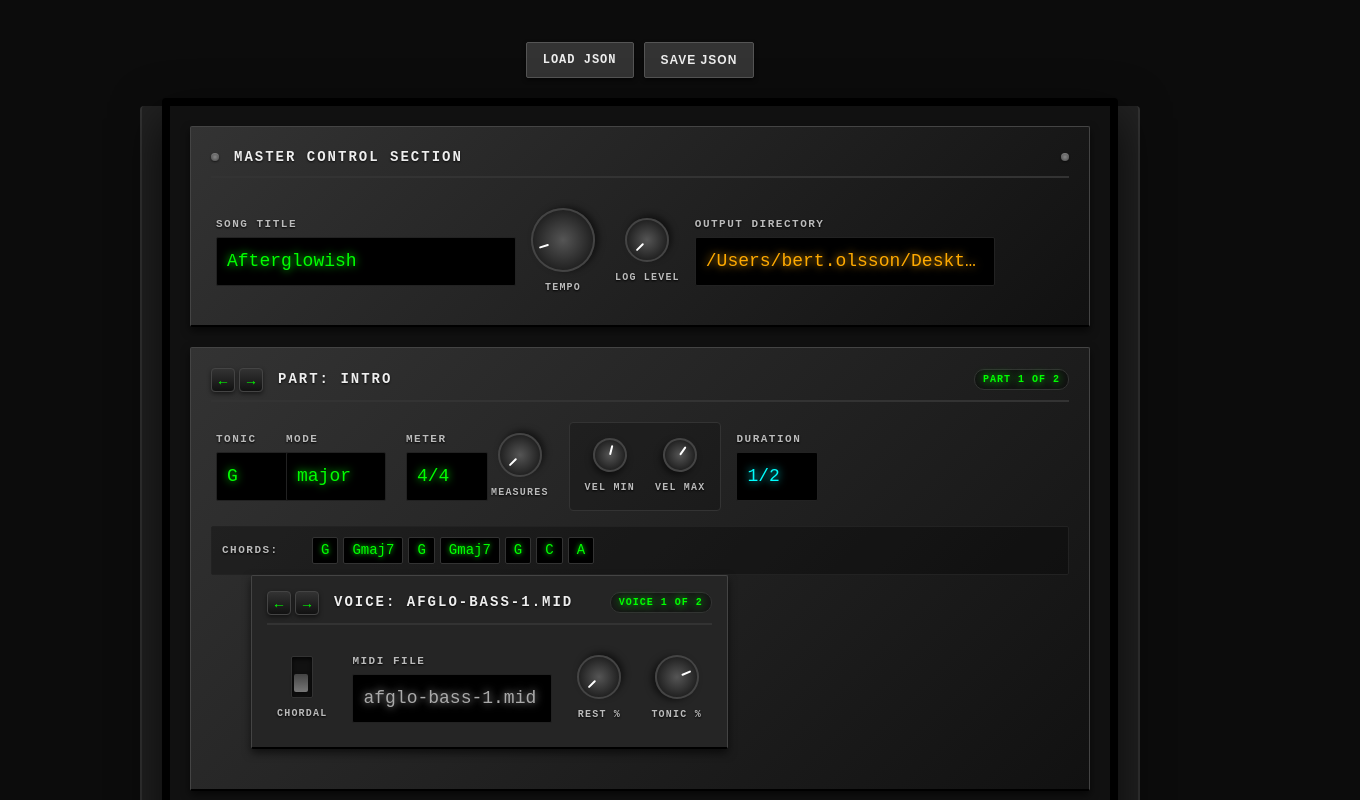
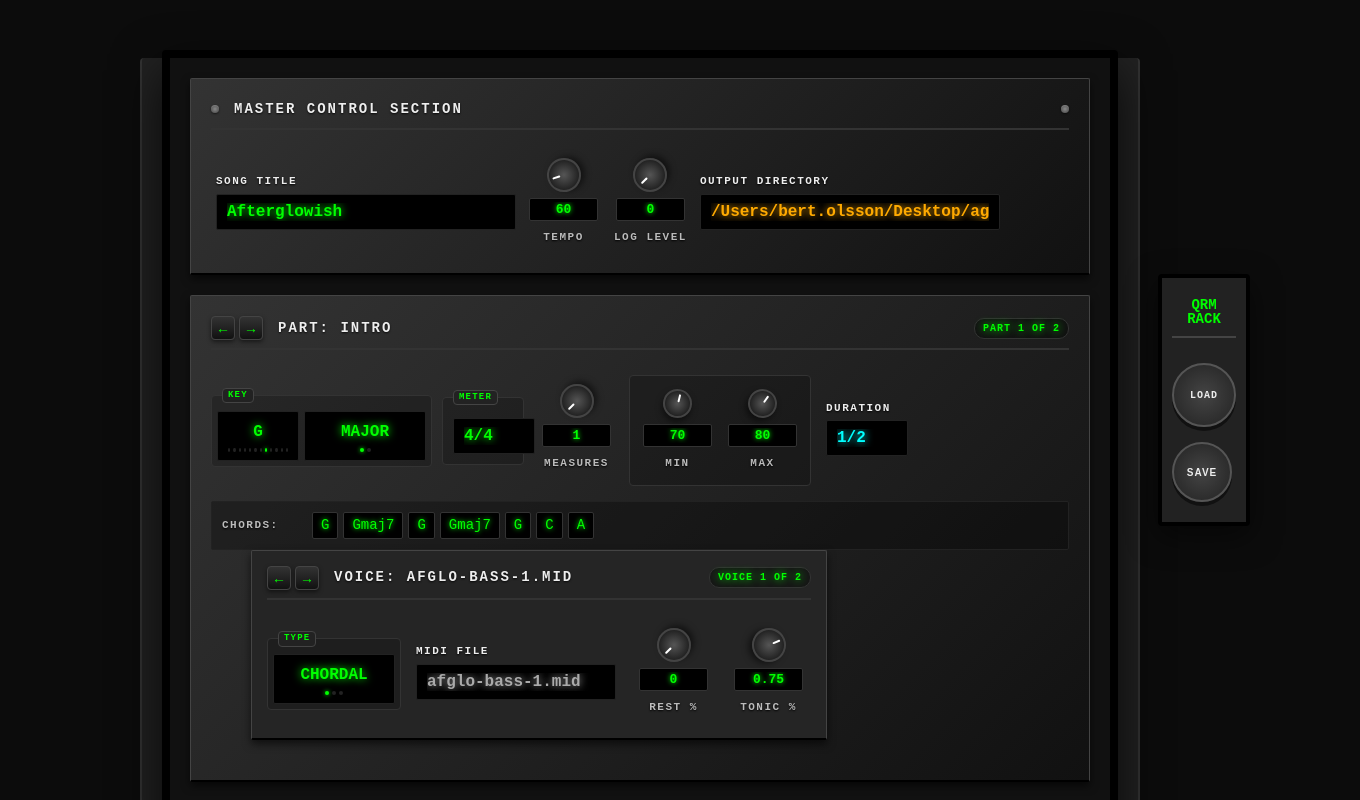
Before and after one commit to bso2001/qrm-ui, a Svelte app: page / in a window 1280 px wide. Shown: the top 800 px of the page, 1360 px wide, since content can reach past the window. Built offline with nearby package versions, Linux system fonts and the light colour scheme.

Commit message:
v1.1: Interactive Choice selectors, sidebar navigation, and standardized knob UI

```diff
--- a/src/App.svelte
+++ b/src/App.svelte
@@ -5,6 +5,11 @@
   import Knob from './lib/components/Knob.svelte';
   import Display from './lib/components/Display.svelte';
   import Switch from './lib/components/Switch.svelte';
+  import Choice from './lib/components/Choice.svelte';
+
+  const tonics = ['C', 'C#', 'D', 'D#', 'E', 'F', 'F#', 'G', 'G#', 'A', 'A#', 'B'];
+  const modes = ['major', 'minor'];
+  const voiceTypes = ['chordal', 'freeform', 'chords'];
 
   const initialSong = {
     "name"      : "Afterglowish",
@@ -126,22 +131,23 @@
 </script>
 
 <main>
-  <div class="toolbar">
-    <label class="btn">
-      LOAD JSON
+  <div class="sidebar">
+    <div class="logo">QRM<br>RACK</div>
+    <label class="btn sidebar-btn">
+      LOAD
       <input type="file" accept=".json" on:change={handleFileLoad} hidden />
     </label>
-    <button class="btn" on:click={downloadJson}>SAVE JSON</button>
+    <button class="btn sidebar-btn" on:click={downloadJson}>SAVE</button>
   </div>
 
   {#if $songStore}
     <div class="rack">
       <!-- Master Section -->
       <RackUnit title="Master Control Section">
-        <Display value={$songStore.name || loadedFilename || "-- UNSET --"} label="Song Title" width="300px" />
-        <Knob bind:value={$songStore.tempo} min={40} max={240} label="Tempo" size={60} />
-        <Knob bind:value={$songStore.loglevel} min={0} max={4} label="Log Level" size={40} />
-        <Display value={$songStore.outputDir || "-- UNSET --"} label="Output Directory" width="300px" color="#ffaa00" />
+        <Display bind:value={$songStore.name} label="Song Title" width="300px" />
+        <Knob bind:value={$songStore.tempo} min={40} max={240} label="Tempo" />
+        <Knob bind:value={$songStore.loglevel} min={0} max={4} label="Log Level" />
+        <Display bind:value={$songStore.outputDir} label="Output Directory" width="300px" color="#ffaa00" />
       </RackUnit>
 
       <!-- Current Part -->
@@ -154,12 +160,56 @@
           on:prev={prevPart}
         >
           <div class="row">
-            <Display value={resolveParam($songStore, selectedPartIndex, 0, 'key')?.tonic || "-"} label="Tonic" width="50px" />
-            <Display value={resolveParam($songStore, selectedPartIndex, 0, 'key')?.mode || "-"} label="Mode" width="100px" />
-            <Display
-              value="{resolveParam($songStore, selectedPartIndex, 0, 'meter')?.numerator || 4}/{resolveParam($songStore, selectedPartIndex, 0, 'meter')?.denominator || 4}"
-              label="Meter" width="60px"
-            />
+            <div class="grouped-box">
+              <span class="box-label">KEY</span>
+              <Choice
+                value={resolveParam($songStore, selectedPartIndex, 0, 'key')?.tonic}
+                options={tonics}
+                on:change={(e) => {
+                  let k = resolveParam($songStore, selectedPartIndex, 0, 'key');
+                  if (!k) {
+                    currentPart.key = { tonic: e.detail, mode: 'major' };
+                  } else {
+                    k.tonic = e.detail;
+                  }
+                  $songStore = $songStore;
+                }}
+                width="50px"
+              />
+              <Choice
+                value={resolveParam($songStore, selectedPartIndex, 0, 'key')?.mode}
+                options={modes}
+                on:change={(e) => {
+                  let k = resolveParam($songStore, selectedPartIndex, 0, 'key');
+                  if (!k) {
+                    currentPart.key = { tonic: 'C', mode: e.detail };
+                  } else {
+                    k.mode = e.detail;
+                  }
+                  $songStore = $songStore;
+                }}
+                width="100px"
+              />
+            </div>
+
+            <div class="grouped-box">
+              <span class="box-label">METER</span>
+              <Display
+                value="{resolveParam($songStore, selectedPartIndex, 0, 'meter')?.numerator || 4}/{resolveParam($songStore, selectedPartIndex, 0, 'meter')?.denominator || 4}"
+                on:change={(e) => {
+                  let m = resolveParam($songStore, selectedPartIndex, 0, 'meter');
+                  const [n, d] = e.detail.split('/');
+                  if (!m) {
+                    currentPart.meter = { numerator: parseInt(n), denominator: parseInt(d) };
+                  } else {
+                    m.numerator = parseInt(n);
+                    m.denominator = parseInt(d);
+                  }
+                  $songStore = $songStore;
+                }}
+                width="60px"
+              />
+            </div>
 
             <Knob
               value={resolveParam($songStore, selectedPartIndex, 0, 'nMeasures') || 1}
@@ -168,7 +218,7 @@
                 else $songStore.nMeasures = e.detail;
                 $songStore = $songStore;
               }}
-              min={1} max={128} label="Measures" size={40}
+              min={1} max={128} label="Measures"
             />
 
             <div class="velocity-box">
@@ -183,7 +233,7 @@
                   }
                   $songStore = $songStore;
                 }}
-                min={0} max={127} label="Vel Min" size={30}
+                min={0} max={127} label="Min" size={25}
               />
               <Knob
                 value={resolveParam($songStore, selectedPartIndex, 0, 'velocity')?.[1] || 80}
@@ -196,12 +246,20 @@
                   }
                   $songStore = $songStore;
                 }}
-                min={0} max={127} label="Vel Max" size={30}
+                min={0} max={127} label="Max" size={25}
               />
             </div>
 
             <Display
-              value={resolveParam($songStore, selectedPartIndex, 0, 'duration') || "1/4"}
+              value={resolveParam($songStore, selectedPartIndex, 0, 'duration')}
+              on:change={(e) => {
+                if (e.detail.startsWith('[')) {
+                  try { currentPart.duration = JSON.parse(e.detail); } catch(err) { currentPart.duration = e.detail; }
+                } else {
+                  currentPart.duration = e.detail;
+                }
+                $songStore = $songStore;
+              }}
               label="Duration" width="80px" color="#00ffff"
             />
           </div>
@@ -229,8 +287,19 @@
               on:prev={prevVoice}
             >
               <div class="row">
-                <Switch on={currentVoice.type === 'chordal'} label="Chordal" />
-                <Display value={currentVoice.file || "internal"} label="MIDI File" width="200px" color="#aaa" />
+                <div class="grouped-box">
+                  <span class="box-label">TYPE</span>
+                  <Choice
+                    value={currentVoice.type}
+                    options={voiceTypes}
+                    on:change={(e) => {
+                      currentVoice.type = e.detail;
+                      $songStore = $songStore;
+                    }}
+                    width="100px"
+                  />
+                </div>
+                <Display bind:value={currentVoice.file} label="MIDI File" width="200px" color="#aaa" />
                 <Knob
                   value={resolveParam($songStore, selectedPartIndex, selectedVoiceIndex, 'restPct') || 0}
                   on:change={(e) => {
@@ -239,7 +308,7 @@
                     else $songStore.restPct = e.detail;
                     $songStore = $songStore;
                   }}
-                  min={0} max={1} label="Rest %" size={40}
+                  min={0} max={1} label="Rest %"
                 />
 
                 {#if resolveParam($songStore, selectedPartIndex, selectedVoiceIndex, 'tonicPct') !== undefined}
@@ -250,7 +319,7 @@
                       else if (currentPart.tonicPct !== undefined) currentPart.tonicPct = e.detail;
                       $songStore = $songStore;
                     }}
-                    min={0} max={1} label="Tonic %" size={40}
+                    min={0} max={1} label="Tonic %"
                   />
                 {/if}
 
@@ -262,7 +331,7 @@
                       else if (currentPart.inversionPct !== undefined) currentPart.inversionPct = e.detail;
                       $songStore = $songStore;
                     }}
-                    min={0} max={1} label="Inv %" size={40}
+                    min={0} max={1} label="Inv %"
                   />
                 {/if}
               </div>
@@ -278,33 +347,68 @@
   main {
     width: 100%;
     display: flex;
-    flex-direction: column;
-    align-items: center;
+    justify-content: center;
+    align-items: flex-start;
+    padding-right: 120px;
   }
 
-  .toolbar {
-    margin-bottom: 20px;
+  .sidebar {
+    position: fixed;
+    right: 30px;
+    top: 50%;
+    transform: translateY(-50%);
     display: flex;
-    gap: 10px;
+    flex-direction: column;
+    gap: 15px;
+    background: #222;
+    padding: 20px 10px;
+    border: 4px solid #000;
+    border-radius: 4px;
+    box-shadow: 0 10px 30px rgba(0,0,0,0.5);
+    z-index: 100;
+  }
+
+  .logo {
+    font-size: 14px;
+    font-weight: 900;
+    color: var(--accent);
+    text-align: center;
+    border-bottom: 2px solid #444;
+    padding-bottom: 10px;
+    margin-bottom: 10px;
+    line-height: 1;
   }
 
   .btn {
     background: #333;
     border: 1px solid #555;
     color: #eee;
-    padding: 8px 16px;
     cursor: pointer;
-    font-size: 12px;
     font-weight: bold;
     text-transform: uppercase;
     letter-spacing: 1px;
-    box-shadow: 0 2px 4px rgba(0,0,0,0.5);
     border-radius: 2px;
   }
 
-  .btn:hover {
-    background: #444;
-    border-color: #666;
+  .sidebar-btn {
+    width: 60px;
+    height: 60px;
+    display: flex;
+    align-items: center;
+    justify-content: center;
+    text-align: center;
+    font-size: 10px;
+    border-radius: 50%;
+    background: radial-gradient(circle, #444, #222);
+    border: 2px solid #555;
+    box-shadow: 0 4px 0 #111;
+    transition: all 0.05s;
+  }
+
+  .sidebar-btn:active {
+    transform: translateY(2px);
+    box-shadow: 0 2px 0 #000;
+    background: radial-gradient(circle, #333, #111);
   }
 
   .rack {
@@ -337,12 +441,34 @@
     flex-wrap: wrap;
   }
 
-  .velocity-box {
+  .velocity-box, .grouped-box {
     display: flex;
     background: rgba(0,0,0,0.2);
     padding: 5px;
     border-radius: 4px;
     border: 1px solid #333;
+    position: relative;
+    margin-top: 5px;
+  }
+
+  .grouped-box {
+    gap: 5px;
+    align-items: flex-end;
+    padding-top: 15px; /* Space for the floating label */
+  }
+
+  .box-label {
+    position: absolute;
+    top: -8px;
+    left: 10px;
+    font-size: 9px;
+    color: var(--accent);
+    background: #222;
+    padding: 0 5px;
+    font-weight: bold;
+    letter-spacing: 1.2px;
+    border: 1px solid #444;
+    border-radius: 4px;
   }
 
   .chords-row {
--- /dev/null
+++ b/src/lib/components/Choice.svelte
@@ -0,0 +1,91 @@
+<script lang="ts">
+  import { createEventDispatcher } from 'svelte';
+
+  export let value: string = '';
+  export let options: string[] = [];
+  export let width: string = 'auto';
+  export let color: string = '#00ff00';
+
+  const dispatch = createEventDispatcher();
+
+  function next() {
+    const currentIndex = options.indexOf(value);
+    const nextIndex = (currentIndex + 1) % options.length;
+    value = options[nextIndex];
+    dispatch('change', value);
+  }
+
+  function prev(e: MouseEvent) {
+    e.preventDefault();
+    const currentIndex = options.indexOf(value);
+    const nextIndex = (currentIndex - 1 + options.length) % options.length;
+    value = options[nextIndex];
+    dispatch('change', value);
+  }
+</script>
+
+<div
+  class="choice-container"
+  style="--width: {width}; --accent: {color}"
+  on:click={next}
+  on:contextmenu={prev}
+>
+  <div class="display">
+    {value}
+  </div>
+  <div class="indicators">
+    {#each options as opt}
+      <div class="dot" class:active={opt === value}></div>
+    {/each}
+  </div>
+</div>
+
+<style>
+  .choice-container {
+    display: flex;
+    flex-direction: column;
+    background-color: #000;
+    color: var(--accent);
+    padding: 8px 10px;
+    border-radius: 2px;
+    box-shadow: inset 0 2px 4px rgba(0,0,0,0.8);
+    border: 1px solid #222;
+    cursor: pointer;
+    user-select: none;
+    min-width: 60px;
+    width: var(--width);
+    transition: border-color 0.1s;
+  }
+
+  .choice-container:hover {
+    border-color: #444;
+  }
+
+  .display {
+    font-size: 16px;
+    text-shadow: 0 0 8px var(--accent);
+    font-family: 'Courier New', Courier, monospace;
+    font-weight: bold;
+    text-align: center;
+    text-transform: uppercase;
+  }
+
+  .indicators {
+    display: flex;
+    justify-content: center;
+    gap: 3px;
+    margin-top: 4px;
+  }
+
+  .dot {
+    width: 4px;
+    height: 4px;
+    background: #222;
+    border-radius: 50%;
+  }
+
+  .dot.active {
+    background: var(--accent);
+    box-shadow: 0 0 4px var(--accent);
+  }
+</style>
--- a/src/lib/components/Display.svelte
+++ b/src/lib/components/Display.svelte
@@ -1,17 +1,30 @@
 <script lang="ts">
+  import { createEventDispatcher } from 'svelte';
+
   export let value: any = '';
   export let label: string = '';
   export let width: string = 'auto';
   export let color: string = '#00ff00';
+
+  const dispatch = createEventDispatcher();
+
+  function handleChange(event: Event) {
+    const newVal = (event.target as HTMLInputElement).value;
+    dispatch('change', newVal);
+  }
 </script>
 
 <div class="display-container" style="--width: {width}">
   {#if label}
     <span class="display-label">{label}</span>
   {/if}
-  <div class="display" style="--accent: {color}">
-    {value}
-  </div>
+  <input
+    type="text"
+    class="display-input"
+    style="--accent: {color}"
+    value={typeof value === 'object' ? JSON.stringify(value) : value}
+    on:change={handleChange}
+  />
 </div>
 
 <style>
@@ -22,25 +35,29 @@
     width: var(--width);
   }
 
-  .display {
+  .display-input {
     background-color: #000;
     color: var(--accent);
-    padding: 10px;
+    padding: 8px 10px; /* Reduced padding */
     border-radius: 2px;
     box-shadow: inset 0 2px 4px rgba(0,0,0,0.8);
-    font-size: 18px;
+    font-size: 16px; /* Balanced size */
     text-shadow: 0 0 8px var(--accent);
     border: 1px solid #222;
     font-family: 'Courier New', Courier, monospace;
     min-width: 60px;
-    overflow: hidden;
-    text-overflow: ellipsis;
-    white-space: nowrap;
+    outline: none;
+    transition: border-color 0.1s;
+    font-weight: bold;
+  }
+
+  .display-input:focus {
+    border-color: var(--accent);
   }
 
   .display-label {
-    font-size: 11px;
-    color: #bbb;
+    font-size: 11px; /* Matches Knob label */
+    color: #eee;
     margin-bottom: 4px;
     text-transform: uppercase;
     letter-spacing: 1.5px;
--- a/src/lib/components/Knob.svelte
+++ b/src/lib/components/Knob.svelte
@@ -1,11 +1,11 @@
 <script lang="ts">
   import { createEventDispatcher } from 'svelte';
 
-  export let value: number = 0;
+  export let value: any = 0;
   export let min: number = 0;
   export let max: number = 100;
   export let label: string = '';
-  export let size: number = 50;
+  export let size: number = 30; // Standardized to velocity size
 
   const dispatch = createEventDispatcher();
 
@@ -13,9 +13,11 @@
   let startY: number;
   let startValue: number;
 
-  $: rotation = ((value - min) / (max - min)) * 270 - 135;
+  $: numericValue = typeof value === 'number' ? value : 0;
+  $: rotation = ((numericValue - min) / (max - min)) * 270 - 135;
 
   function handleMouseDown(event: MouseEvent) {
+    if (typeof value !== 'number') return;
     dragging = true;
     startY = event.clientY;
     startValue = value;
@@ -39,14 +41,47 @@
     window.removeEventListener('mousemove', handleMouseMove);
     window.removeEventListener('mouseup', handleMouseUp);
   }
+
+  function handleInputChange(event: Event) {
+    const val = parseFloat((event.target as HTMLInputElement).value);
+    if (!isNaN(val)) {
+      value = Math.max(min, Math.min(max, val));
+      dispatch('change', value);
+    }
+  }
+
+  function handleKeyDown(event: KeyboardEvent) {
+    if (typeof value !== 'number') return;
+    let step = event.shiftKey ? 10 : 1;
+    if (max - min <= 1.0) step = event.shiftKey ? 0.1 : 0.01;
+
+    if (event.key === 'ArrowUp') {
+      value = Math.min(max, value + step);
+      dispatch('change', value);
+      event.preventDefault();
+    } else if (event.key === 'ArrowDown') {
+      value = Math.max(min, value - step);
+      dispatch('change', value);
+      event.preventDefault();
+    }
+  }
 </script>
 
 <div class="knob-container" style="--size: {size}px">
   <div
     class="knob"
     on:mousedown={handleMouseDown}
+    class:disabled={typeof value !== 'number'}
     style="transform: rotate({rotation}deg)"
   ></div>
+  <input
+    type="text"
+    class="value-readout"
+    value={typeof value === 'number' ? (value % 1 === 0 ? value : value.toFixed(2)) : 'ARR'}
+    on:change={handleInputChange}
+    on:keydown={handleKeyDown}
+    disabled={typeof value !== 'number'}
+  />
   {#if label}
     <span class="label">{label}</span>
   {/if}
@@ -57,7 +92,7 @@
     display: flex;
     flex-direction: column;
     align-items: center;
-    margin: 10px;
+    margin: 8px;
     user-select: none;
   }
 
@@ -73,24 +108,50 @@
     transition: transform 0.05s linear;
   }
 
+  .knob.disabled {
+    opacity: 0.5;
+    cursor: not-allowed;
+  }
+
   .knob::after {
     content: "";
     position: absolute;
-    top: 5px;
+    top: 3px;
     left: 50%;
     width: 2px;
-    height: 10px;
+    height: 8px;
     background-color: #fff;
     transform: translateX(-50%);
     border-radius: 1px;
   }
 
+  .value-readout {
+    margin-top: 6px;
+    background: #000;
+    color: var(--accent, #00ff00);
+    font-size: 13px; /* INCREASED */
+    padding: 3px 6px;
+    border-radius: 2px;
+    width: 55px;
+    text-align: center;
+    font-family: 'Courier New', Courier, monospace;
+    border: 1px solid #333;
+    box-shadow: inset 0 1px 3px rgba(0,0,0,0.8);
+    text-shadow: 0 0 5px var(--accent, #00ff00);
+    font-weight: bold;
+    outline: none;
+  }
+
+  .value-readout:focus {
+    border-color: var(--accent, #00ff00);
+  }
+
   .label {
-    font-size: 10px;
+    font-size: 11px; /* INCREASED */
     margin-top: 8px;
     color: #bbb;
     text-transform: uppercase;
-    letter-spacing: 1.2px;
+    letter-spacing: 1.5px;
     font-weight: 900;
     text-shadow: 0 1px 2px rgba(0,0,0,1);
   }
```
